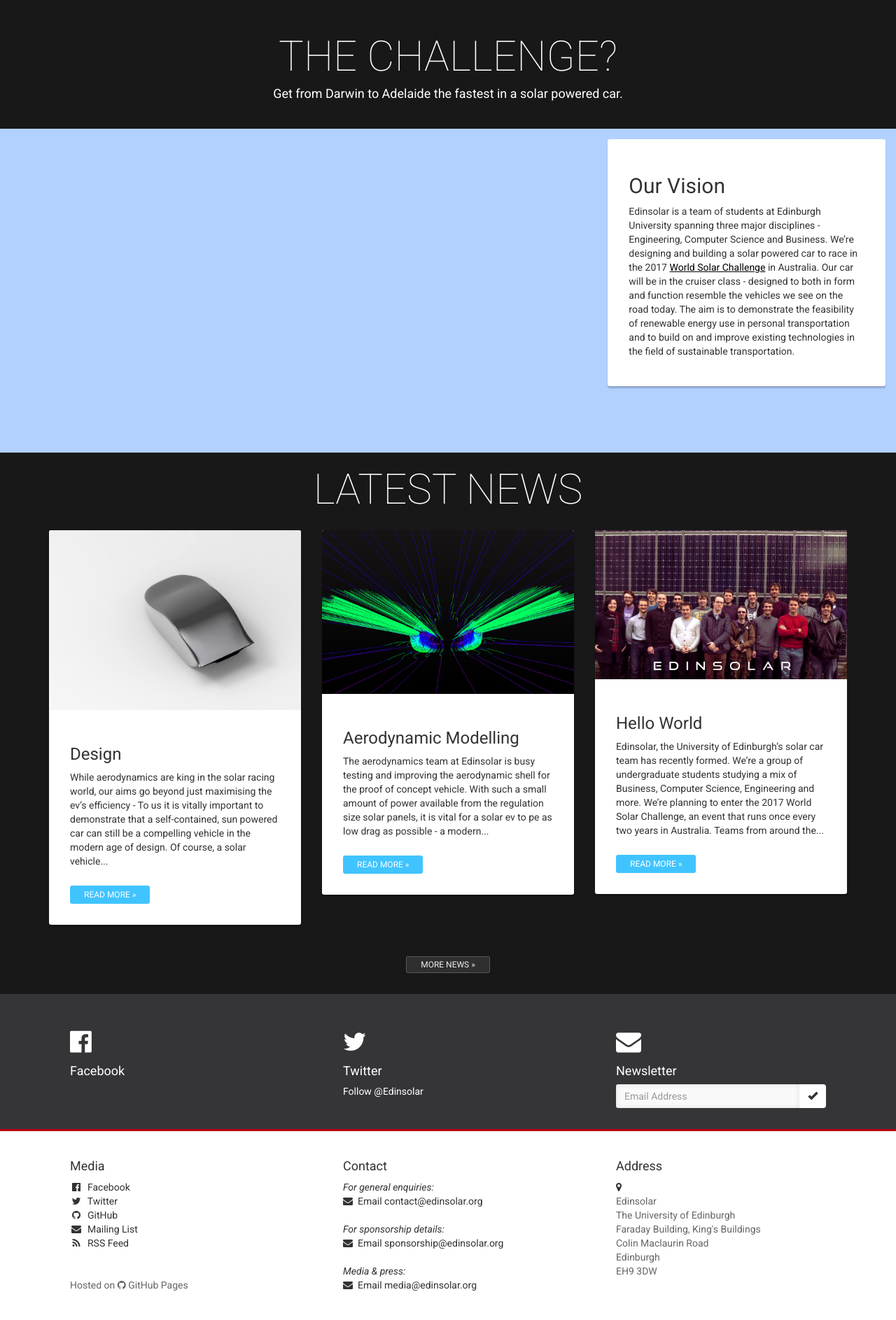
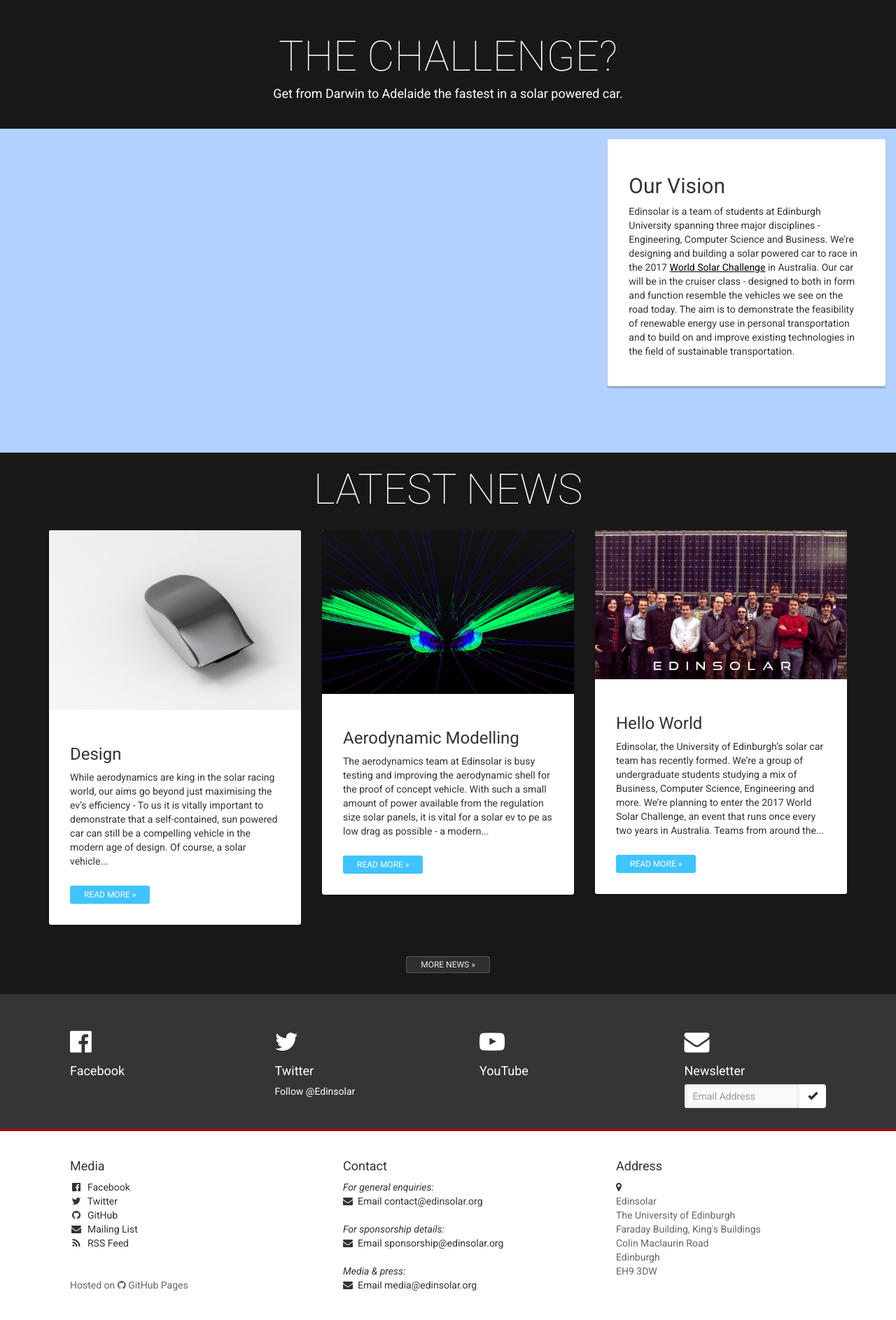
Before and after one commit to EdinSolar/edinsolar.github.io, a Jekyll site: the page built from index.html, in a window 1280 px wide. Shown: the part 902-2789 px from the top of the page at 70% size. Built offline with Jekyll 4.4.1, drawn with Linux system fonts in a browser that asks for light colours; nearby versions of some CDN libraries; comment, search, counter and statistics services are not loaded.

Commit message:
Added YouTube link and Google WMT verification

```diff
--- a/css/override.css
+++ b/css/override.css
@@ -663,8 +663,6 @@
     JS Auto-Tiling
 ***/
 
-.grid { margin-left: 15px; }
-
 .grid:after {
   content: '';
   display: block;
@@ -689,6 +687,8 @@
 }
 
 @media( min-width: 768px ){
+    .grid { margin-left: 15px; }
+
     .grid-block,
     .grid-sizer {
         width: 50%;
--- /dev/null
+++ b/google83e2aea484658906.html
@@ -0,0 +1 @@
+google-site-verification: google83e2aea484658906.html
--- a/index.html
+++ b/index.html
@@ -149,7 +149,7 @@
 
     <div class="row">
 
-      <div class="col-sm-4">
+      <div class="col-sm-3">
         <div class="padder">
           <h1><i class="fa fa-facebook-official"></i></h1>
           <h4>Facebook</h4>
@@ -164,7 +164,7 @@
         </div>
       </div>
 
-      <div class="col-sm-4">
+      <div class="col-sm-3">
         <div class="padder">
           <h1><i class="fa fa-twitter"></i></h1>
           <h4>Twitter</h4>
@@ -174,7 +174,20 @@
         </div>
       </div>
 
-      <div class="col-sm-4">
+
+      <div class="col-sm-3">
+        <div class="padder">
+          <h1><i class="fa fa-youtube-play"></i></h1>
+          <h4>YouTube</h4>
+
+          <script src="https://apis.google.com/js/platform.js"></script>
+
+          <div class="g-ytsubscribe" data-channelid="UCs_ymuBlljUEqWanrW-6Lug" data-layout="default" data-count="hidden"></div>
+        </div>
+      </div>
+
+
+      <div class="col-sm-3">
         <div class="padder">
           <h1><i class="fa fa-envelope"></i></h1>
           <h4>Newsletter</h4>
```
Also changed, not shown: img/sunswift-meet.jpg (added).
